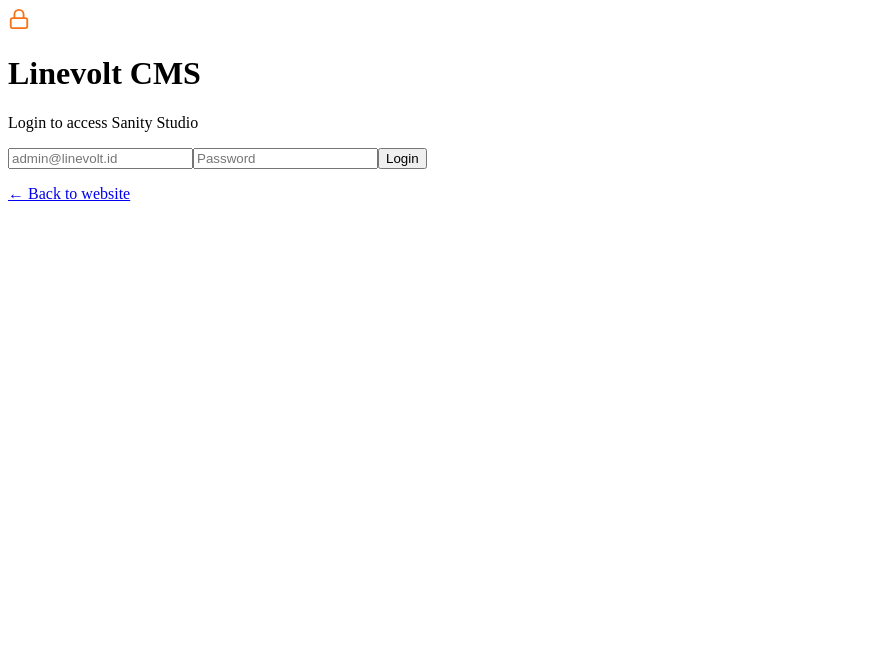
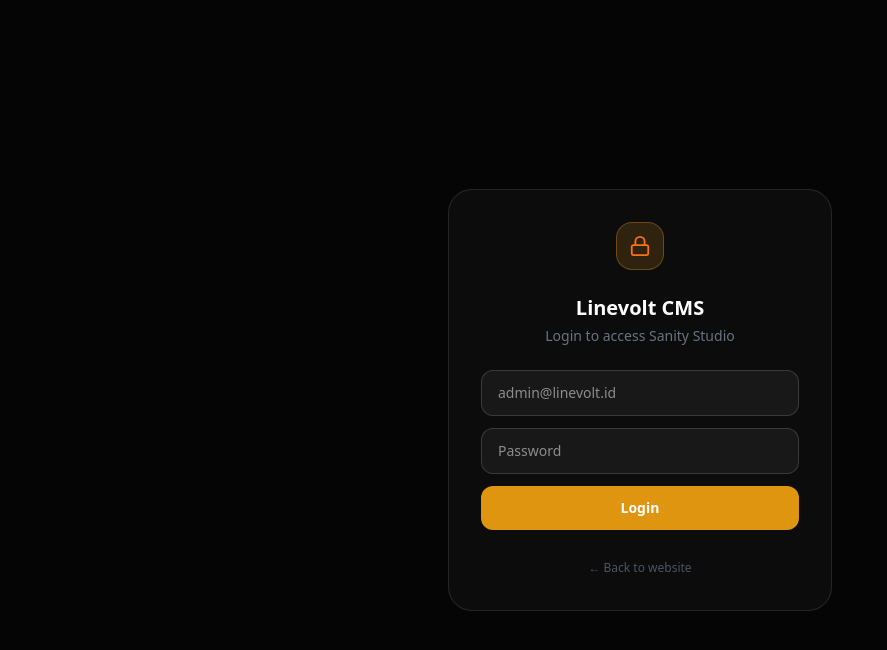
Before and after one commit to marcelino96/linevolt-web, a Next.js app: page /admin/login in a window 1280 px wide. Shown: the top 650 px of the page, without its empty margins (0-887 px from the left). Built offline with nearby package versions, Linux system fonts and the light colour scheme.

Commit message:
fix: move globals.css + Inter font to root layout so /admin pages get styling

```diff
--- a/app/[locale]/layout.tsx
+++ b/app/[locale]/layout.tsx
@@ -1,19 +1,8 @@
 import type { Metadata } from "next";
-import { Inter } from "next/font/google";
-import "../globals.css";
 import { NextIntlClientProvider } from "next-intl";
 import { getMessages, setRequestLocale } from "next-intl/server";
 import { routing } from "@/i18n/routing";
 import { notFound } from "next/navigation";
-
-// ✅ font display:swap prevents render-blocking FOIT
-const inter = Inter({
-  subsets: ["latin"],
-  variable: "--font-inter",
-  display: "swap",
-  preload: true,
-  fallback: ["system-ui", "arial"],
-});
 const BASE_URL = "https://linevolt.id";
 
 export function generateStaticParams() {
@@ -104,7 +93,7 @@
           dangerouslySetInnerHTML={{ __html: JSON.stringify(localBusinessSchema) }}
         />
       </head>
-      <body className={`${inter.variable} font-sans antialiased bg-[#050505] text-white`}>
+      <body className="font-sans antialiased bg-[#050505] text-white">
         <NextIntlClientProvider messages={messages}>
           {children}
         </NextIntlClientProvider>
--- a/app/layout.tsx
+++ b/app/layout.tsx
@@ -1,5 +1,23 @@
-// Root layout required by Next.js.
-// Actual layout (html/body/metadata) lives in app/[locale]/layout.tsx.
+import { Inter } from "next/font/google";
+import "./globals.css";
+
+// Load font at root so ALL pages (incl. /admin, /studio) inherit it
+const inter = Inter({
+  subsets: ["latin"],
+  variable: "--font-inter",
+  display: "swap",
+  preload: true,
+  fallback: ["system-ui", "arial"],
+});
+
+// Root layout required by Next.js App Router.
+// app/[locale]/layout.tsx overrides <html lang> and adds i18n + metadata.
 export default function RootLayout({ children }: { children: React.ReactNode }) {
-  return children as React.ReactElement;
+  return (
+    <html className="scroll-smooth">
+      <body className={`${inter.variable} font-sans antialiased bg-[#050505] text-white`}>
+        {children}
+      </body>
+    </html>
+  );
 }
```
